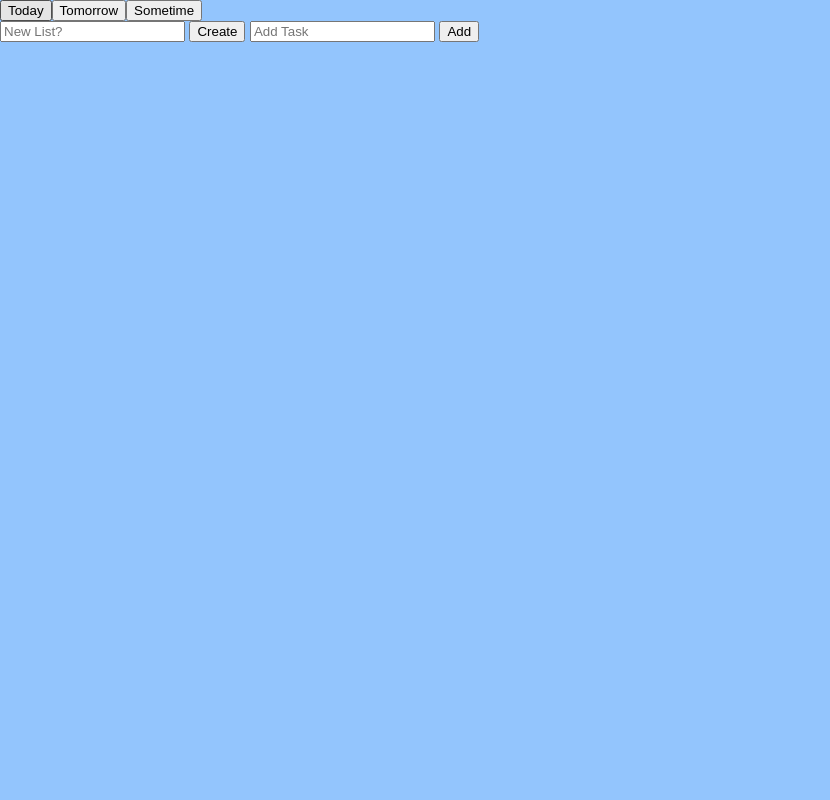
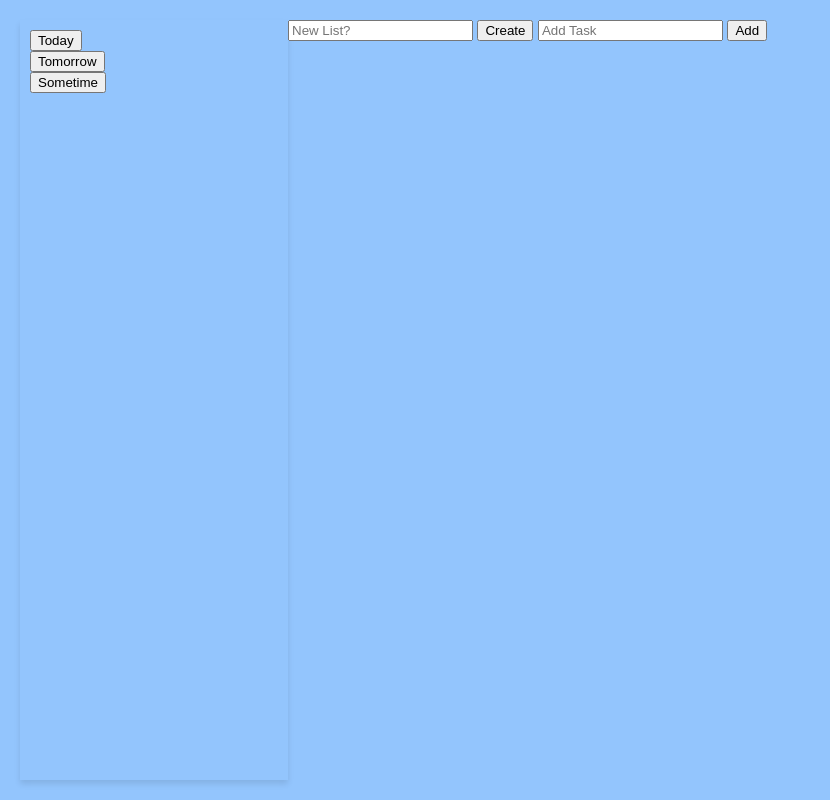
Before and after one commit to hihello-bye/to-do-list, a website built with webpack: page src/template.html in a window 1280 px wide. Shown: the whole page, without its empty margins (0-830 px from the left). Built offline with nearby package versions, Linux system fonts and the light colour scheme.

Commit message:
List container styling

```diff
--- a/src/style.css
+++ b/src/style.css
@@ -8,8 +8,17 @@ body {
     background-color: #93c5fd;
   }
 
-  .main-container {
+  #mainContainer {
     display: flex;
     flex: 1;
     padding: 20px;
   }
+
+  #listContainer {
+    flex-basis: 20%;
+    padding: 10px;
+    box-shadow: 0px 4px 6px rgba(0, 0, 0, 0.1);
+    display: flex;
+    flex-direction: column;
+    align-items: flex-start;
+  }
```
